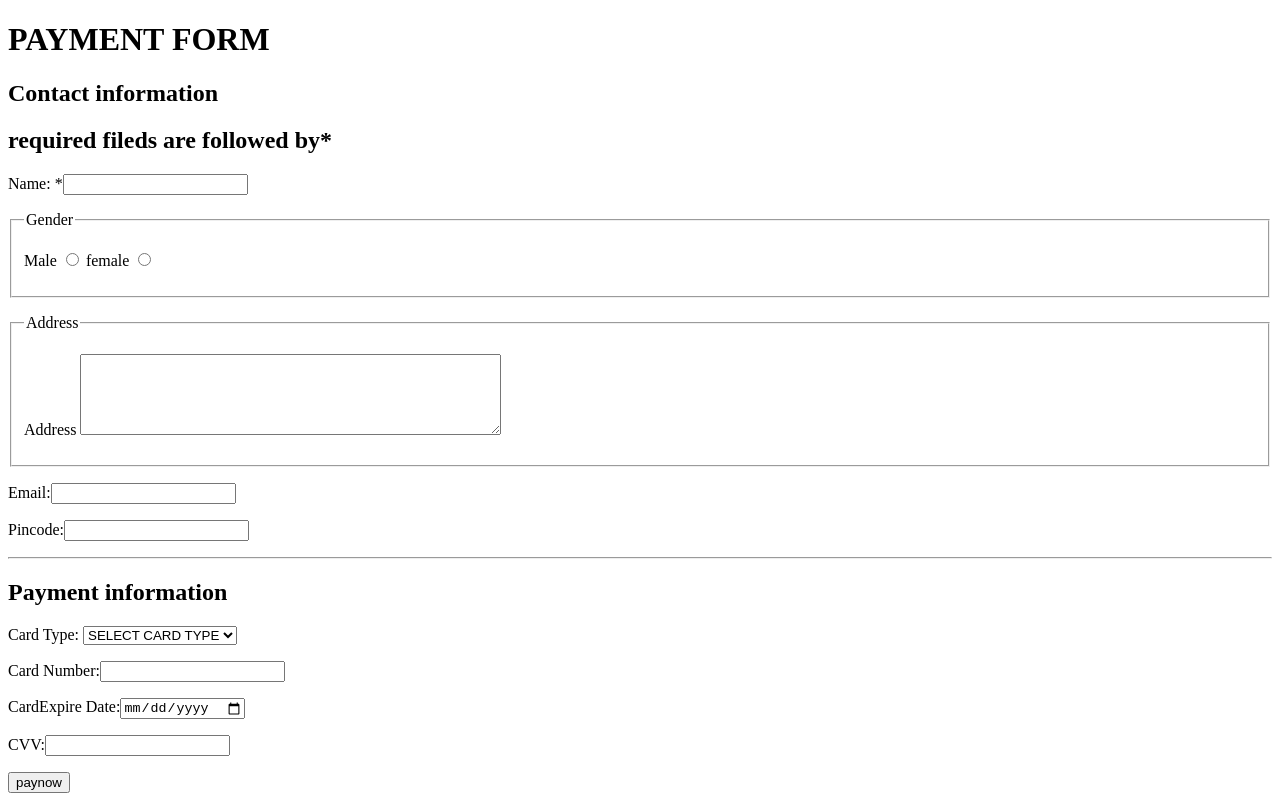
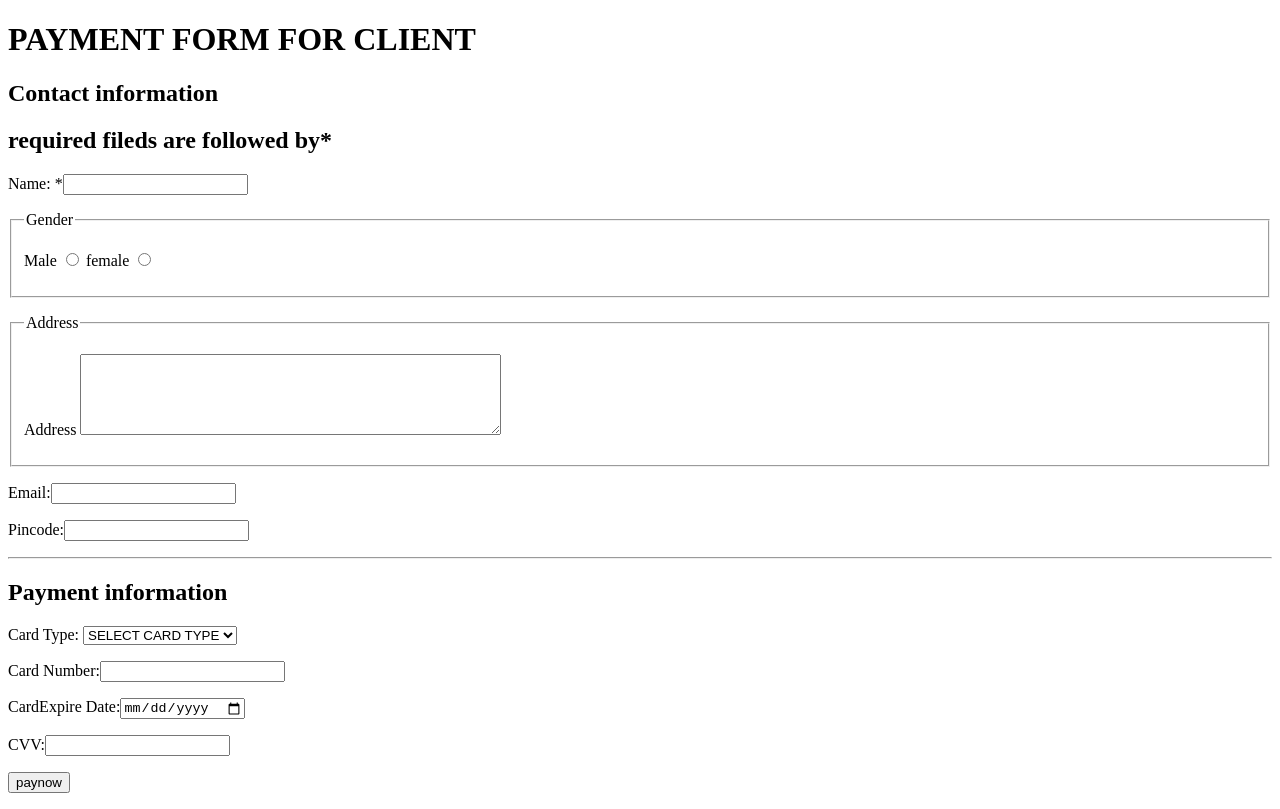
Before and after one commit to deepaksingh09/HTML-Basics-, a plain HTML site: page form.html in a window 1280 px wide. Drawn offline with Linux system fonts and the light colour scheme.

Commit message:
Form modified

```diff
--- a/form.html
+++ b/form.html
@@ -7,8 +7,9 @@
     <title>Payment_form</title>
 </head>
 <body>
+
     <form action="">
-        <h1>PAYMENT FORM</h1>
+        <h1><b>PAYMENT FORM FOR CLIENT</b></h1>
         <h2>Contact information</h2>
         <h2>required fileds are followed  by*</h2>
         <p>Name: *<input type ="text" name="name" required></p>
```
